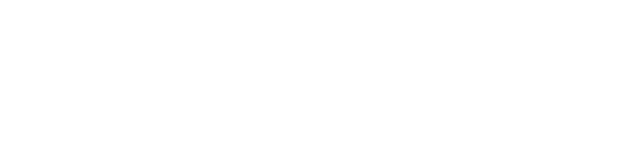
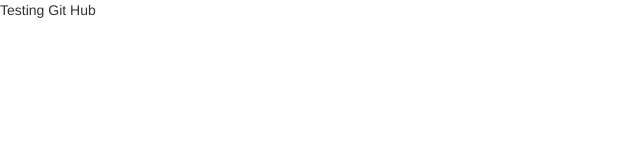
Before and after one commit to bitmogram/javascript1, a plain HTML site: page index.html in a window 1280 px wide. Shown: the whole page, without its empty margins (0-640 px from the left). Drawn offline with Linux system fonts and the light colour scheme.

Commit message:
Testing new download

```diff
--- a/index.html
+++ b/index.html
@@ -10,7 +10,7 @@
   <link rel="stylesheet" href="css/fontawesome-all.min.css">
 </head>
 <body>
-
+  <div>Testing Git Hub</div>
 <script> src="js/scripts.js"</script>
 </body>
 </html>
```
